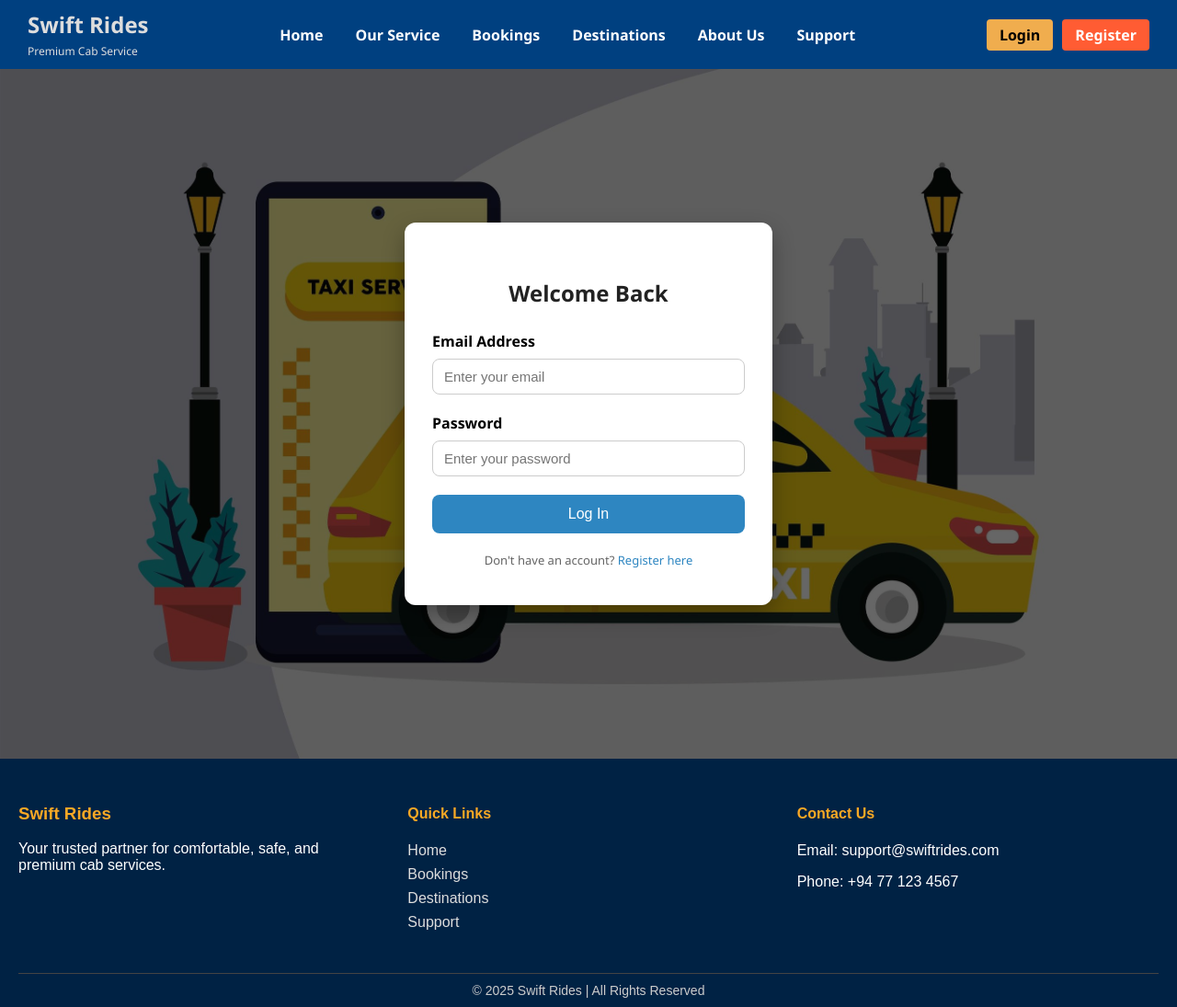
After one commit to IT24103806/PGNO_23_Taxi-and-Cab-Service-Booking-Platform, a Java web app: page /login.jsp in a window 1280 px wide. The commit adds this page. Shown: the whole page at 92% size. Run offline with Tomcat 11, a stand-in JSP engine, Linux system fonts and the light colour scheme.

Commit message:
Added footer and headed as jsp files

```diff
--- /dev/null
+++ b/src/main/webapp/footer.jsp
@@ -0,0 +1,79 @@
+<div class="site-footer">
+    <div class="footer-content">
+        <div class="footer-section about">
+            <h3>Swift Rides</h3>
+            <p>Your trusted partner for comfortable, safe, and premium cab services.</p>
+        </div>
+        <div class="footer-section links">
+            <h4>Quick Links</h4>
+            <ul>
+                <li><a href="index.jsp">Home</a></li>
+                <li><a href="#">Bookings</a></li>
+                <li><a href="#">Destinations</a></li>
+                <li><a href="#">Support</a></li>
+            </ul>
+        </div>
+        <div class="footer-section contact">
+            <h4>Contact Us</h4>
+            <p>Email: support@swiftrides.com</p>
+            <p>Phone: +94 77 123 4567</p>
+        </div>
+    </div>
+    <div class="footer-bottom">
+        &copy; 2025 Swift Rides | All Rights Reserved
+    </div>
+</div>
+
+<style>
+    .site-footer {
+        background-color: #002244;
+        color: white;
+        padding: 30px 20px 10px;
+        font-family: Arial, sans-serif;
+        margin-top: 50px;
+    }
+
+    .footer-content {
+        display: flex;
+        flex-wrap: wrap;
+        justify-content: space-between;
+        gap: 30px;
+    }
+
+    .footer-section {
+        flex: 1;
+        min-width: 220px;
+    }
+
+    .footer-section h3, .footer-section h4 {
+        color: #f9a825;
+    }
+
+    .footer-section ul {
+        list-style-type: none;
+        padding: 0;
+    }
+
+    .footer-section ul li {
+        margin: 8px 0;
+    }
+
+    .footer-section ul li a {
+        color: #ddd;
+        text-decoration: none;
+        transition: color 0.3s;
+    }
+
+    .footer-section ul li a:hover {
+        color: white;
+    }
+
+    .footer-bottom {
+        text-align: center;
+        margin-top: 30px;
+        padding-top: 10px;
+        border-top: 1px solid #444;
+        font-size: 14px;
+        color: #ccc;
+    }
+</style>
--- /dev/null
+++ b/src/main/webapp/header.jsp
@@ -0,0 +1,124 @@
+<%@ page import="javax.servlet.http.HttpSession" %>
+<%
+    HttpSession currentSession = request.getSession(false);
+    String currentUserEmail = null;
+    String currentUserName = null;
+
+    if (currentSession != null) {
+        currentUserEmail = (String) currentSession.getAttribute("userEmail");
+        currentUserName = (String) currentSession.getAttribute("userName");
+    }
+%>
+
+<div class="site-header">
+    <div class="logo">
+        <h2>Swift Rides</h2>
+        <span>Premium Cab Service</span>
+    </div>
+
+    <nav class="nav-links">
+        <a href="index.jsp">Home</a>
+        <a href="#">Our Service</a>
+        <a href="#">Bookings</a>
+        <a href="#">Destinations</a>
+        <a href="#">About Us</a>
+        <a href="#">Support</a>
+    </nav>
+
+    <div class="auth-buttons">
+        <%
+            if (currentUserEmail != null) {
+        %>
+
+        <a href="userProfile.jsp" class="btn profile">Profile</a>
+        <a href="logout.jsp" class="btn logout">Logout</a>
+        <%
+        } else {
+        %>
+        <a href="login.jsp" class="btn login">Login</a>
+        <a href="register.jsp" class="btn register">Register</a>
+        <%
+            }
+        %>
+    </div>
+</div>
+
+<style>
+    .site-header {
+        background-color: #004080;
+        color: white;
+        padding: 10px 30px;
+        display: flex;
+        align-items: center;
+        justify-content: space-between;
+        flex-wrap: wrap;
+    }
+
+    .logo h2 {
+        margin: 0;
+        font-size: 24px;
+        color: #ddd;
+    }
+
+    .logo span {
+        font-size: 12px;
+        color: #ddd;
+    }
+
+    .nav-links {
+        display: flex;
+        gap: 15px;
+        flex-wrap: wrap;
+    }
+
+    .nav-links a {
+        color: white;
+        text-decoration: none;
+        font-weight: bold;
+        padding: 8px 10px;
+        transition: background 0.3s;
+    }
+
+    .nav-links a:hover {
+        background-color: rgba(255, 255, 255, 0.2);
+        border-radius: 4px;
+    }
+
+    .auth-buttons {
+        display: flex;
+        gap: 10px;
+        align-items: center;
+    }
+
+    .btn {
+        padding: 6px 14px;
+        border-radius: 4px;
+        font-weight: bold;
+        text-decoration: none;
+        transition: background-color 0.3s;
+    }
+
+    .btn.login {
+        background-color: #f0ad4e;
+        color: black;
+    }
+
+    .btn.register {
+        background-color: #ff5c33;
+        color: white;
+    }
+
+    .btn.logout {
+        background-color: #d9534f;
+        color: white;
+    }
+
+    .btn.profile {
+        background-color: #007bff;
+        color: white;
+    }
+
+    .btn:hover {
+        opacity: 0.8;
+    }
+</style>
--- a/src/main/webapp/login.jsp
+++ b/src/main/webapp/login.jsp
@@ -1,12 +1,10 @@
 <%@ page language="java" contentType="text/html; charset=UTF-8" %>
-<%@ page import="java.lang.String" %>
 <!DOCTYPE html>
 <html lang="en">
 <head>
     <meta charset="UTF-8">
     <title>Login</title>
     <meta name="viewport" content="width=device-width, initial-scale=1.0">
-
     <style>
         * {
             box-sizing: border-box;
@@ -19,14 +17,18 @@
             background: linear-gradient(rgba(0, 0, 0, 0.6), rgba(0, 0, 0, 0.6)),
             url('login.jpg') no-repeat center center fixed;
             background-size: cover;
+        }
+
+        .login-wrapper {
             display: flex;
+            justify-content: center;
             align-items: center;
-            justify-content: center;
-            min-height: 100vh;
+            min-height: calc(100vh - 100px); /* adjust if header height is different */
+            padding-top: 50px;
         }
 
         .login-container {
-            background: rgba(255, 255, 255, 0.95);
+            background: #ffffff;
             padding: 40px 30px;
             border-radius: 12px;
             box-shadow: 0 10px 25px rgba(0,0,0,0.3);
@@ -37,7 +39,7 @@
         .login-container h2 {
             text-align: center;
             margin-bottom: 25px;
-            color: #003366;
+            color: #222;
         }
 
         .form-group {
@@ -51,7 +53,6 @@
         }
 
         input[type="email"],
-        input[type="text"],
         input[type="password"] {
             width: 100%;
             padding: 10px 12px;
@@ -94,9 +95,10 @@
     </style>
 
     <script type="text/javascript">
+        // Show popup alert if errorMessage exists
         <% String errorMessage = (String) request.getAttribute("errorMessage"); %>
         <% if (errorMessage != null) { %>
-        window.onload = function () {
+        window.onload = function() {
             alert("<%= errorMessage %>");
         };
         <% } %>
@@ -106,6 +108,7 @@
 
 <%@ include file="header.jsp" %>
 
+<div class="login-wrapper">
     <div class="login-container">
         <h2>Welcome Back</h2>
         <form action="LoginServlet" method="post" autocomplete="off">
@@ -125,6 +128,7 @@
             Don't have an account? <a href="register.jsp">Register here</a>
         </div>
     </div>
+</div>
 
 <%@ include file="footer.jsp" %>
 
```
Also changed, not shown: src/main/webapp/userProfile.jsp (added, +173 -0 lines), src/main/webapp/login.jpg (added), src/main/webapp/register.jpg (added). Lines whose indentation alone changed are shown as unchanged.
